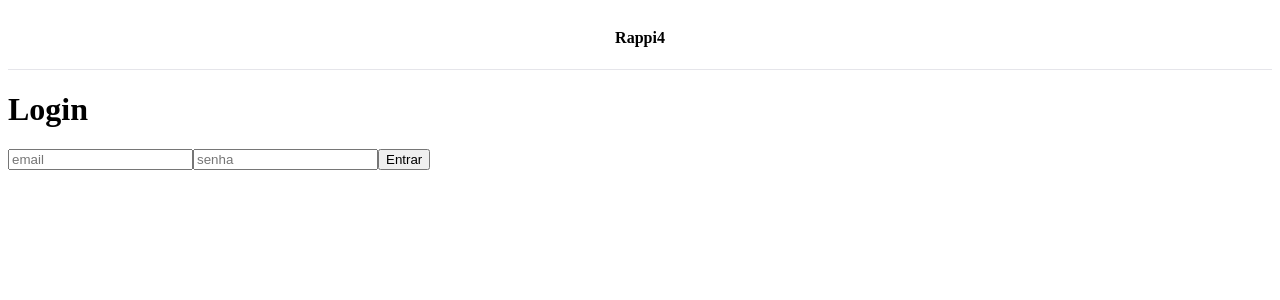
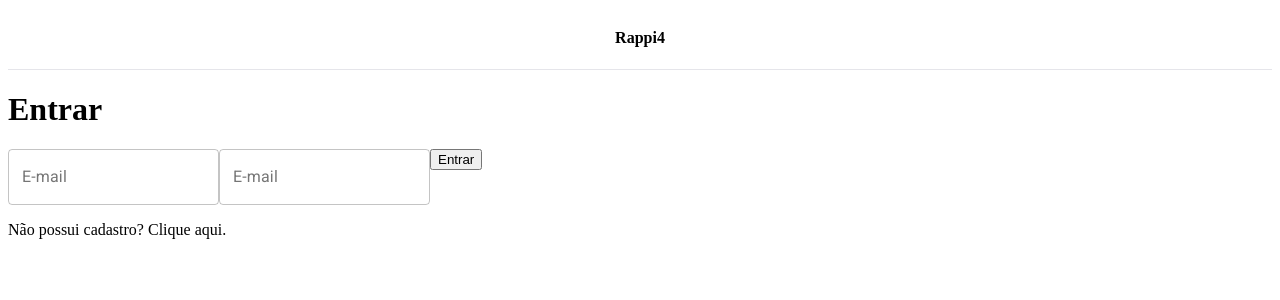
Before and after one commit to future4code/Vaughan-labe-food5, a React (Create React App) app: page /login in a window 1280 px wide. Shown: the top 300 px of the page. Built offline with nearby package versions, Linux system fonts and the light colour scheme; no server answers.

Commit message:
Pagina Login

```diff
--- a/src/pages/loginpage/LoginPage.js
+++ b/src/pages/loginpage/LoginPage.js
@@ -2,6 +2,7 @@
 import { useNavigate } from "react-router-dom";
 import axios from "axios";
 import { BASE_URL } from "../../constants/urls";
+import { TextField } from '@material-ui/core'
 
 
 
@@ -41,21 +42,28 @@
 
     return (
         <div>
-            <h1>Login</h1>
-            <input
+            <h1>Entrar</h1>
+
+
+        <TextField id="outlined-basic" label="E-mail" variant="outlined"
+
         placeholder="email"
         type="email"
         value={email}
-            onChange={onChangeEmail}            />
-            <input
+        onChange={onChangeEmail}
+
+        />
+        <TextField id="outlined-basic" label="E-mail" variant="outlined"
+
         placeholder="senha"
         type="password"
         value={password}
         onChange={onChangePassword}
+
         />
 
             <button onClick={onSubmitLogin}>Entrar</button>
-
+            <p>Não possui cadastro? Clique aqui.</p>
         </div>
     )
 }
```
Lines whose indentation alone changed are shown as unchanged.
